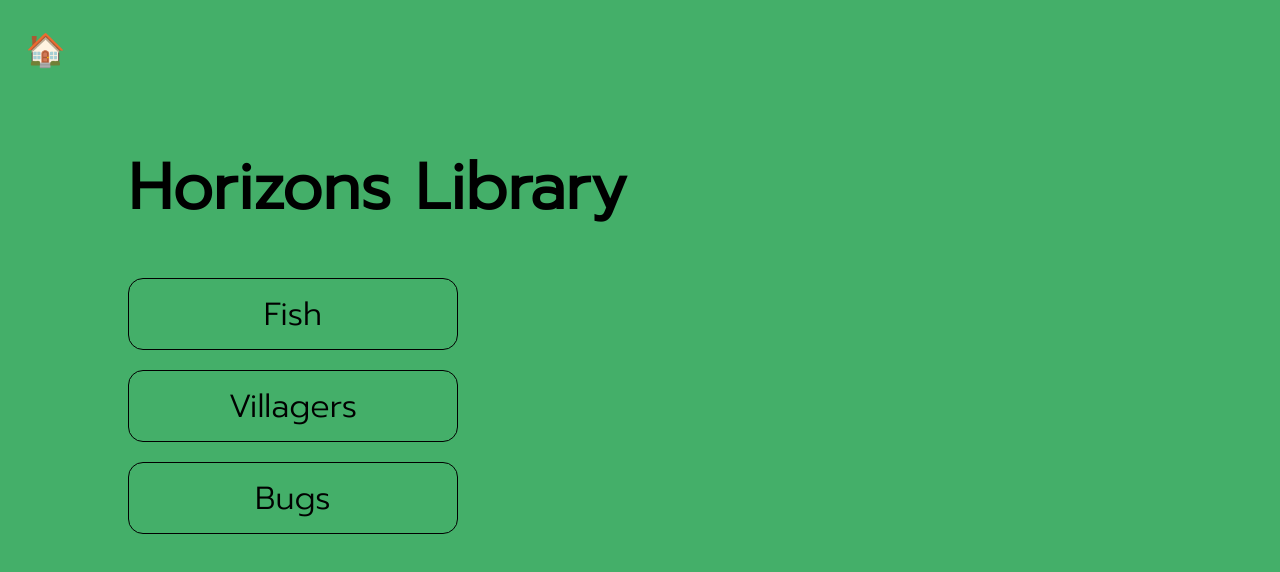
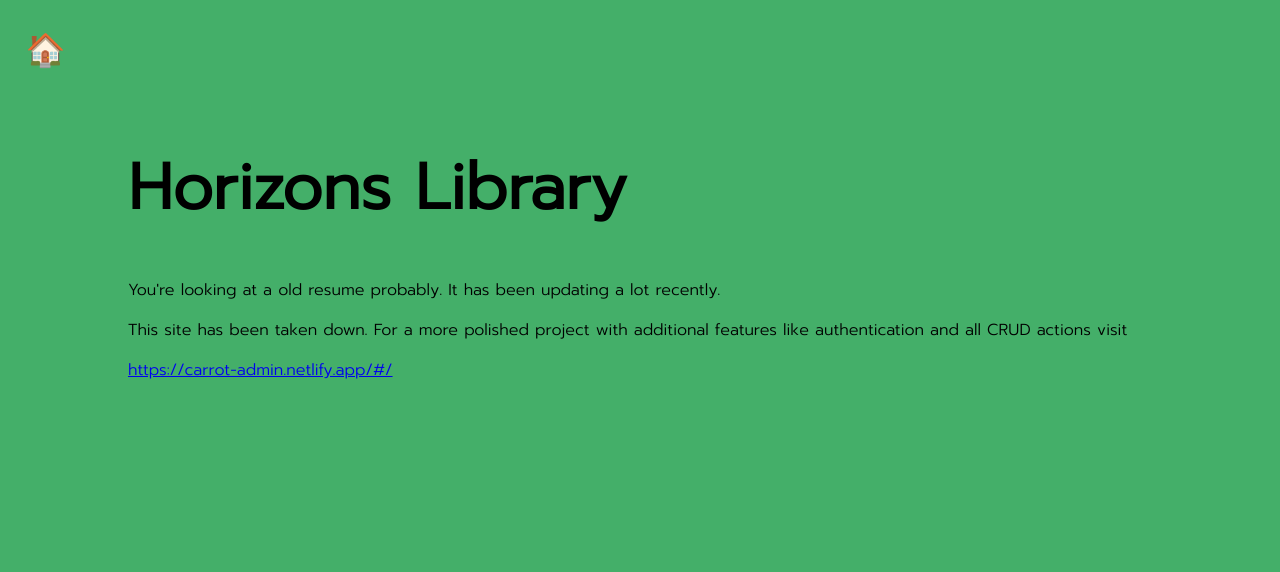
Before and after one commit to georuiz817/Horizons-Library-React, a React (Create React App) app: page / in a window 1280 px wide. Shown: the top 572 px of the page. Built offline with nearby package versions, Linux system fonts and the light colour scheme.

Commit message:
taken down

```diff
--- a/src/components/home/Home.js
+++ b/src/components/home/Home.js
@@ -3,8 +3,7 @@ import React from "react";
 import {
   Container,
   Title,
-  ButtonsContainer,
-  CategoryLink,
+
 } from "./Home.styles.js";
 
 
@@ -13,11 +12,10 @@ const Home = () => {
   return (
     <Container>
       <Title>Horizons Library</Title>
-      <ButtonsContainer>
-        <CategoryLink to="/fish">Fish</CategoryLink>
-        <CategoryLink to="/villagers">Villagers</CategoryLink>
-        <CategoryLink to="/bugs">Bugs</CategoryLink>
-      </ButtonsContainer>
+      <p>You're looking at a old resume probably. It has been updating a lot recently.</p>
+      <p>This site has been taken down. For a more polished project with additional features like authentication and all CRUD actions visit</p>
+      <a href='https://carrot-admin.netlify.app/#/'>https://carrot-admin.netlify.app/#/</a>
+
     </Container>
   );
 };
--- a/src/components/home/Home.styles.js
+++ b/src/components/home/Home.styles.js
@@ -11,6 +11,7 @@ export const Title = styled.h1`
 
 export const ButtonsContainer = styled.div`
   text-align: center;
+  margin-top: 5%;
 `;
 
 export const CategoryLink = styled(Link)`
```
